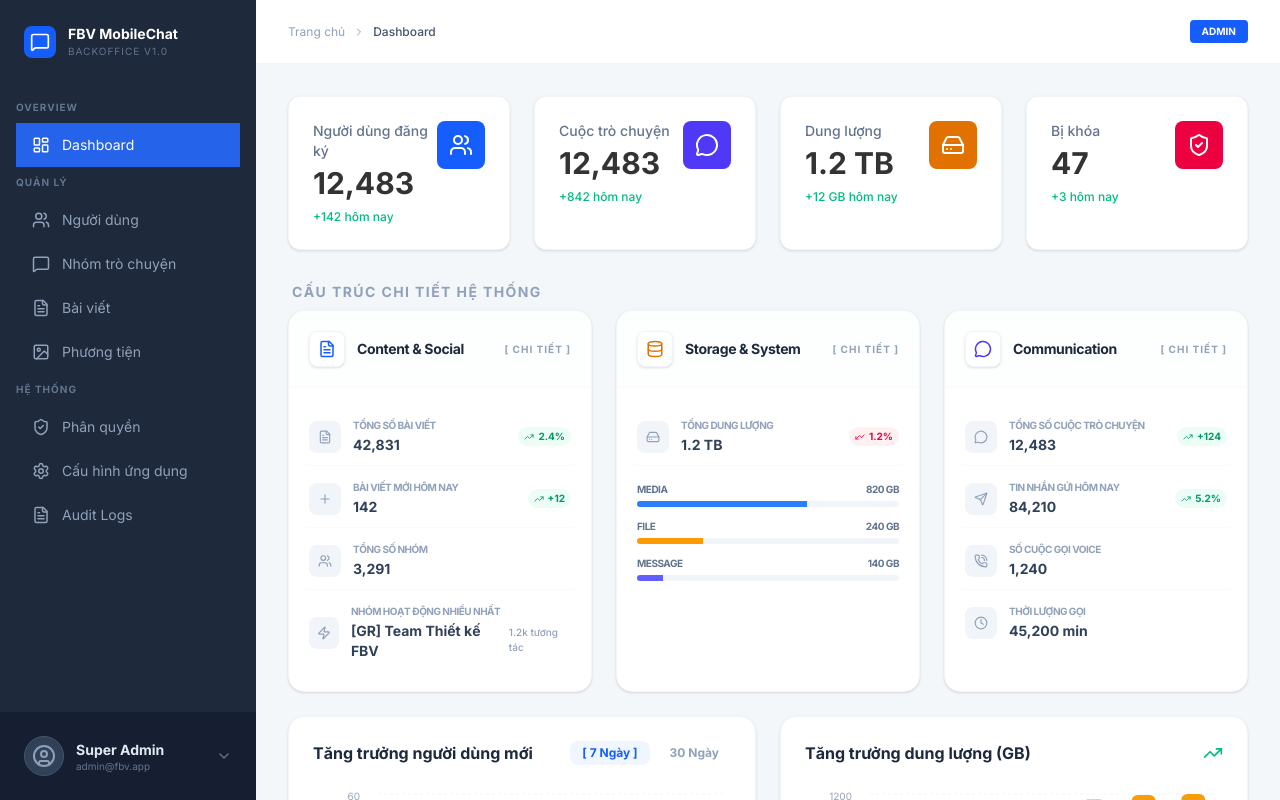
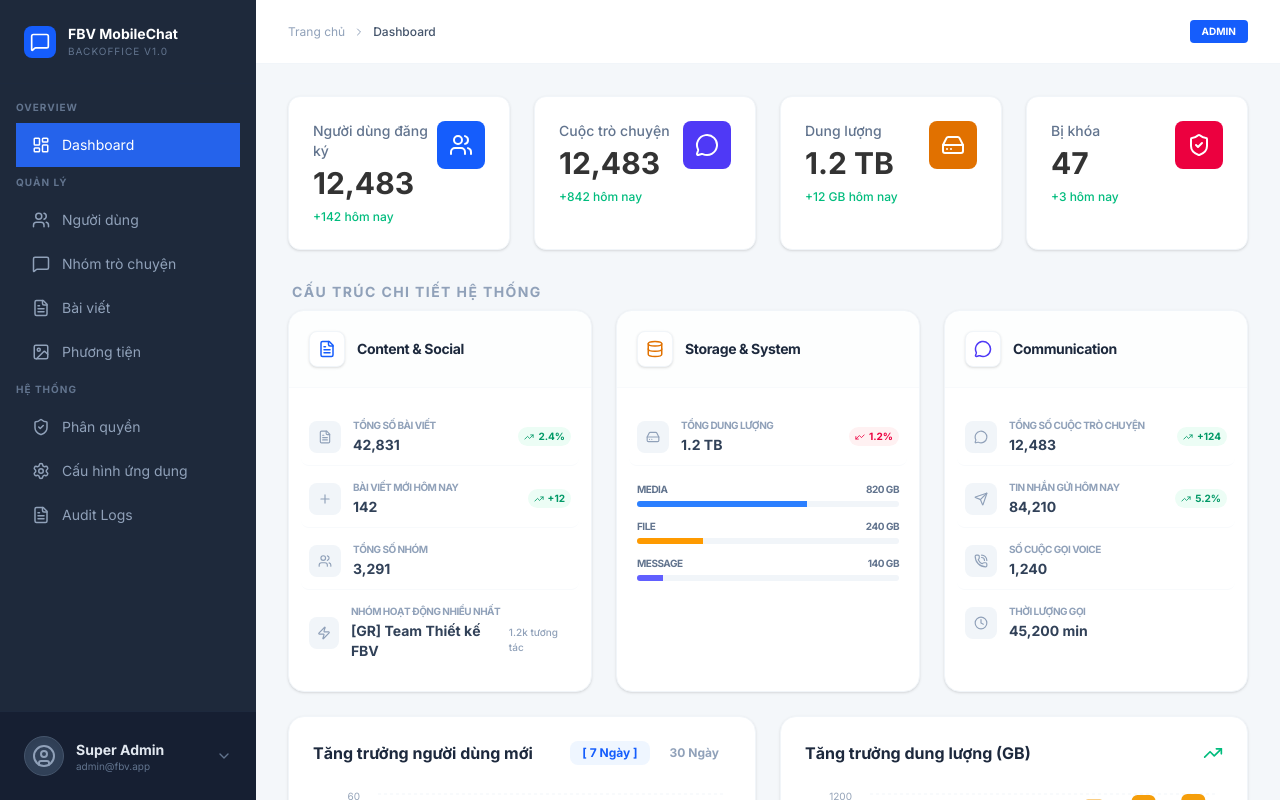
Before and after one commit to Dothuan6/fbv-mobilechat-backoffice, a React (Vite) app: page / in a window 1280 px wide. Shown: the top 800 px of the page. Built offline with nearby package versions, Linux system fonts and the light colour scheme.

Commit message:
update dashboard

```diff
--- a/src/App.tsx
+++ b/src/App.tsx
@@ -287,9 +287,9 @@ const DashboardSection = ({ title, icon: Icon, children, color = "text-blue-600"
         </div>
         <h4 className="font-bold text-slate-800 text-sm tracking-tight">{title}</h4>
       </div>
-      <button className="text-[10px] font-bold text-slate-400 hover:text-blue-600 transition-colors uppercase tracking-widest">
+      {/* <button className="text-[10px] font-bold text-slate-400 hover:text-blue-600 transition-colors uppercase tracking-widest">
         [ Chi tiết ]
-      </button>
+      </button> */}
     </div>
     <div className="p-5 flex-1 select-none">
       {children}
```
